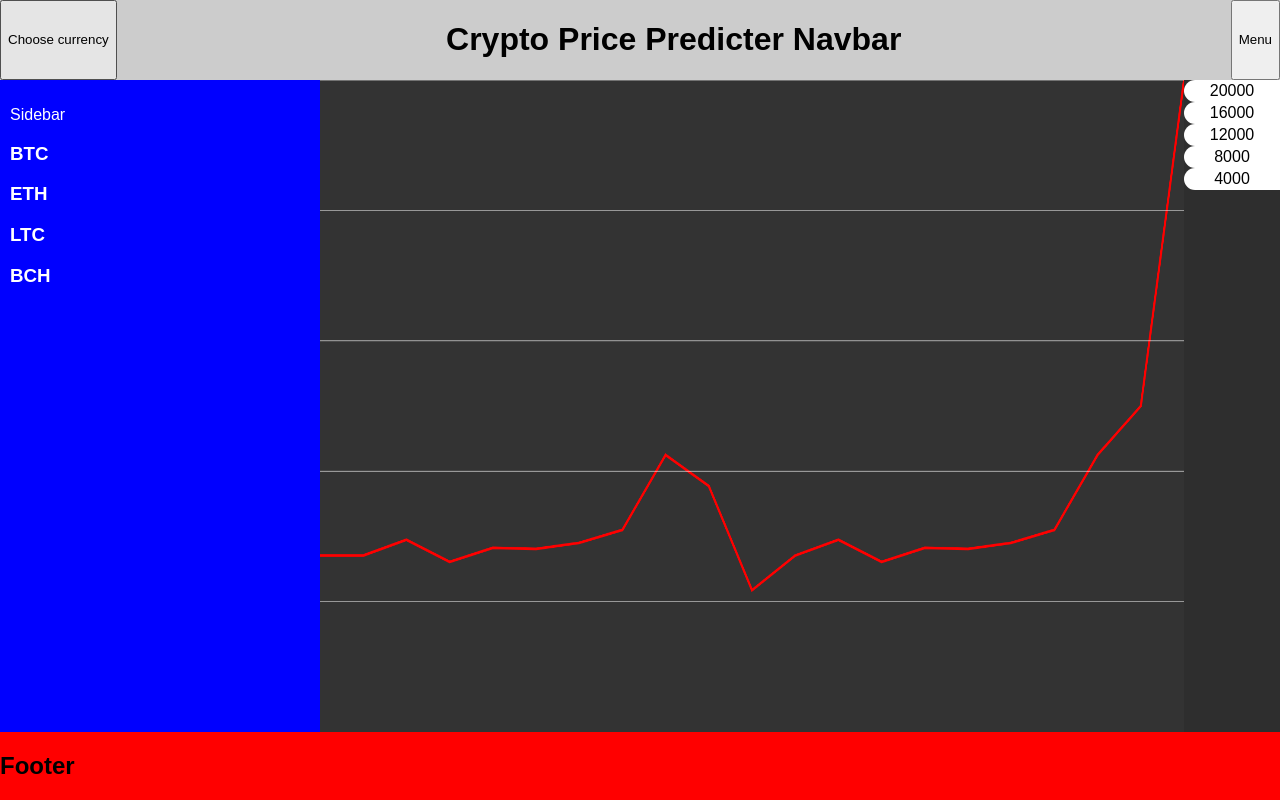
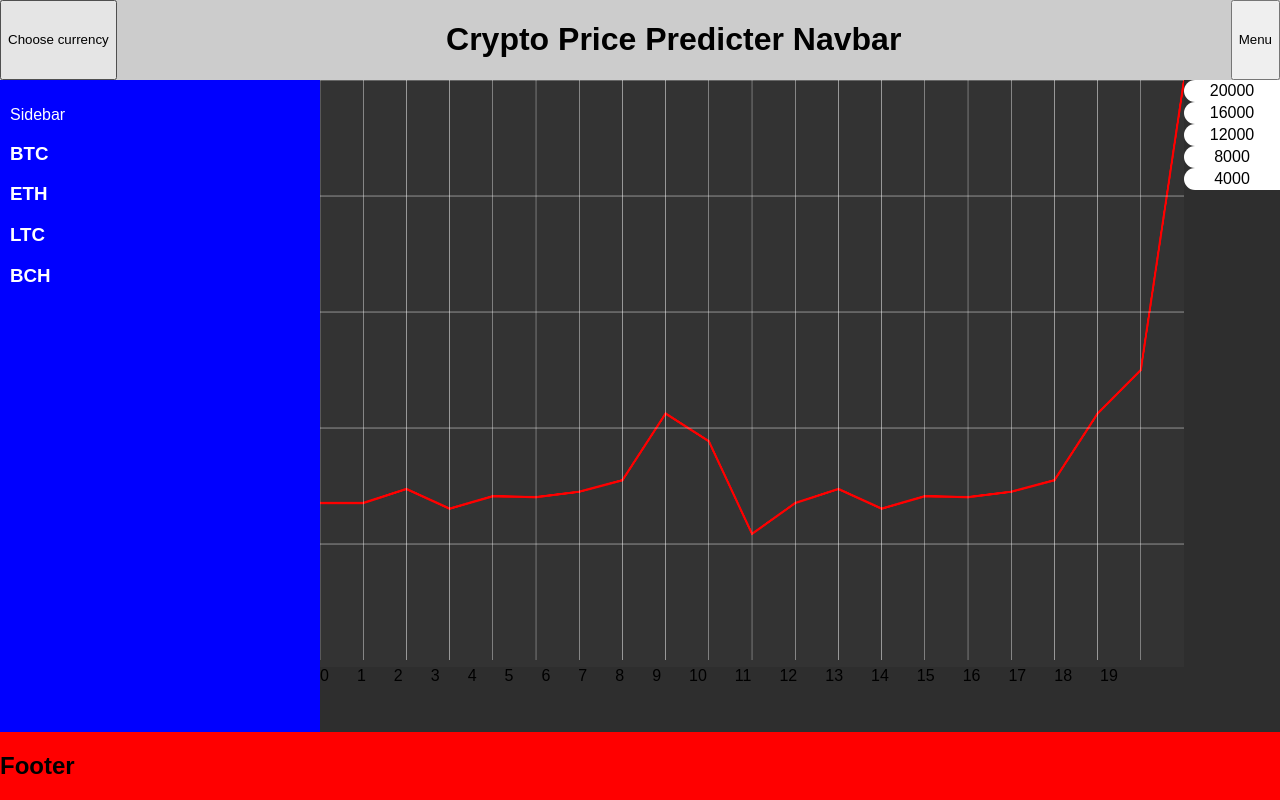
Before and after one commit to iSadist/CryptoPricePredicter, a React (Create React App) app in the folder cryptopricepredicter/: page / in a window 1280 px wide. Built offline with nearby package versions, Linux system fonts and the light colour scheme.

Commit message:
Add timeframe to bottom of chart
The timeframe are only numbers and cant be adjusted. The positions are hardcoded for the moment.

```diff
--- a/cryptopricepredicter/src/MainContent/MainContent.css
+++ b/cryptopricepredicter/src/MainContent/MainContent.css
@@ -5,15 +5,22 @@
 .Main-Content__price-chart {
   display: inline-block;
   width: 90%;
-  height: 100%;
+  height: 89%;
 }
 
 .Main-Content__side-price {
   display: inline-block;
   vertical-align: top;
   width: 10%;
-  height: 100%;
+  height: 90%;
   background-color: rgba(0, 0, 0, 0.1);
+}
+
+.Main-Content__timeframe {
+  background-color: rgba(0, 0, 0, 0.1);
+  height: 10%;
+  width: 100%;
+  display: inline-block;
 }
 
 .side-price__price-bubble {
@@ -25,3 +32,7 @@
   background-color: white;
   color: black;
 }
+
+.timeframe-item {
+  margin-right: 28px;
+}
--- a/cryptopricepredicter/src/MainContent/MainContent.js
+++ b/cryptopricepredicter/src/MainContent/MainContent.js
@@ -1,6 +1,7 @@
 import React, { Component } from 'react';
 import './MainContent.css';
 import PriceBubble from './PriceBubble.js';
+import TimeframeItem from './TimeframeItem.js'
 import $ from 'jquery';
 
 class MainContent extends Component {
@@ -46,6 +47,7 @@ class MainContent extends Component {
     priceContext.beginPath();
     priceContext.moveTo(0, startingPoint);
 
+    // Draw price graph
     for (var i = 1; i <= this.augmentedPriceData.length; i++) {
       var canvasPoint = this.convertPricePointToCanvasPoint(this.augmentedPriceData[i-1]);
       priceContext.lineTo(i*(this.xLength), canvasPoint);
@@ -55,8 +57,14 @@ class MainContent extends Component {
     priceContext.strokeStyle = '#ff0000';
     priceContext.stroke();
 
+    // Draw Horizonatal lines
     for (var j = 0; j < this.priceLines.length; j++) {
       this.drawPriceLine(this.priceLines[j]);
+    }
+
+    // Draw Vertical lines
+    for (var k = 0; k < this.augmentedPriceData.length; k++) {
+      this.drawVerticalLine(k*(this.xLength));
     }
   }
 
@@ -70,6 +78,15 @@ class MainContent extends Component {
     var pricePoint = this.convertPricePointToCanvasPoint(price);
     this.priceGraphContext.moveTo(0, pricePoint);
     this.priceGraphContext.lineTo(this.canvasWidth, pricePoint);
+    this.priceGraphContext.lineWidth = 1;
+    this.priceGraphContext.strokeStyle = '#fff';
+    this.priceGraphContext.stroke();
+  }
+
+  drawVerticalLine(time) {
+    this.priceGraphContext.beginPath();
+    this.priceGraphContext.moveTo(time, 0);
+    this.priceGraphContext.lineTo(time, this.canvasHeight);
     this.priceGraphContext.lineWidth = 1;
     this.priceGraphContext.strokeStyle = '#fff';
     this.priceGraphContext.stroke();
@@ -136,11 +153,17 @@ class MainContent extends Component {
       <div className="Main-Content">
         <canvas className='Main-Content__price-chart' width="2000" height="1200"></canvas>
         <div className="Main-Content__side-price" onMouseDown={this.mousedown.bind(this)} onMouseUp={this.mouseup.bind(this)} onMouseMove={this.mousemove.bind(this)}>
-
           {
             this.priceLines.map(function(value, index) {
               return <PriceBubble PriceBubble price={value} maxPrice={this.state.currentMaxChartPrice} canvasHeight={this.canvasHeight} height={1300} number={index+1} />
             }.bind(this))
+          }
+        </div>
+        <div className="Main-Content__timeframe">
+          {
+            this.augmentedPriceData.map(function(value, index) {
+              return <TimeframeItem label={index}/>
+            })
           }
         </div>
       </div>
--- /dev/null
+++ b/cryptopricepredicter/src/MainContent/TimeframeItem.js
@@ -0,0 +1,16 @@
+import React, { Component } from 'react';
+import $ from 'jquery';
+
+class TimeframeItem extends Component {
+  constructor(props) {
+    super(props);
+  }
+
+  render() {
+    return (
+      <span class="timeframe-item">{this.props.label}</span>
+    );
+  }
+}
+
+export default TimeframeItem;
```
